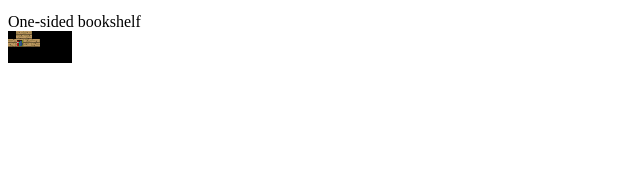
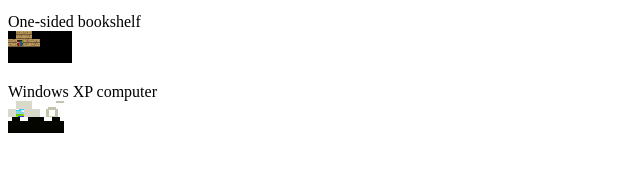
Before and after one commit to as-com/mcserver-skins, a plain HTML site: page index.html in a window 1280 px wide. Shown: the part 137-308 px from the top of the page, without its empty margins (0-640 px from the left). Drawn offline with Linux system fonts and the light colour scheme.

Commit message:
Added XP computer

```diff
--- a/index.html
+++ b/index.html
@@ -13,4 +13,8 @@
 	One-sided bookshelf<br>
 	<img src="bookshelf-onesided.png">
 </p>
+<p>
+	Windows XP computer<br>
+	<img src="computer-xp.png">
+</p>
 </html>
```
Also changed, not shown: computer-xp.png (added).
